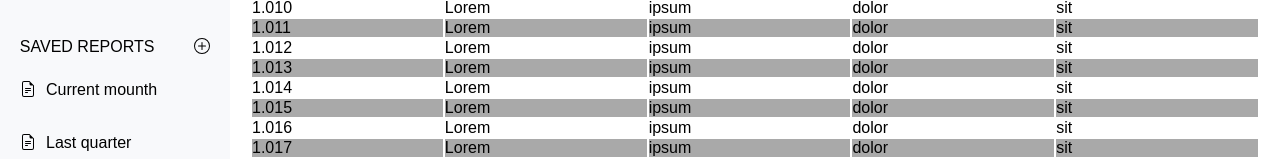
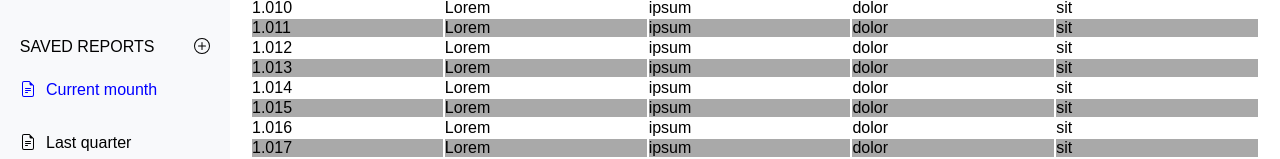
Before and after one commit to masoudmhmdi/maktab-90-project1, a plain HTML site: page index.html in a window 1280 px wide. In both pictures the pointer is over the item "Current mounth". Shown: the part 364-523 px from the top of the page. Drawn offline with Linux system fonts and the light colour scheme.

Commit message:
fix:fix sidebar hover

```diff
--- a/style.css
+++ b/style.css
@@ -87,6 +87,13 @@ li{
   display: flex;
   gap: 10px;
 }
+
+.save-li:hover{
+  color: blue;
+  cursor: pointer;
+}
+
+
 .container{
   grid-column: 2/4;
   grid-row: 2/4;
```
